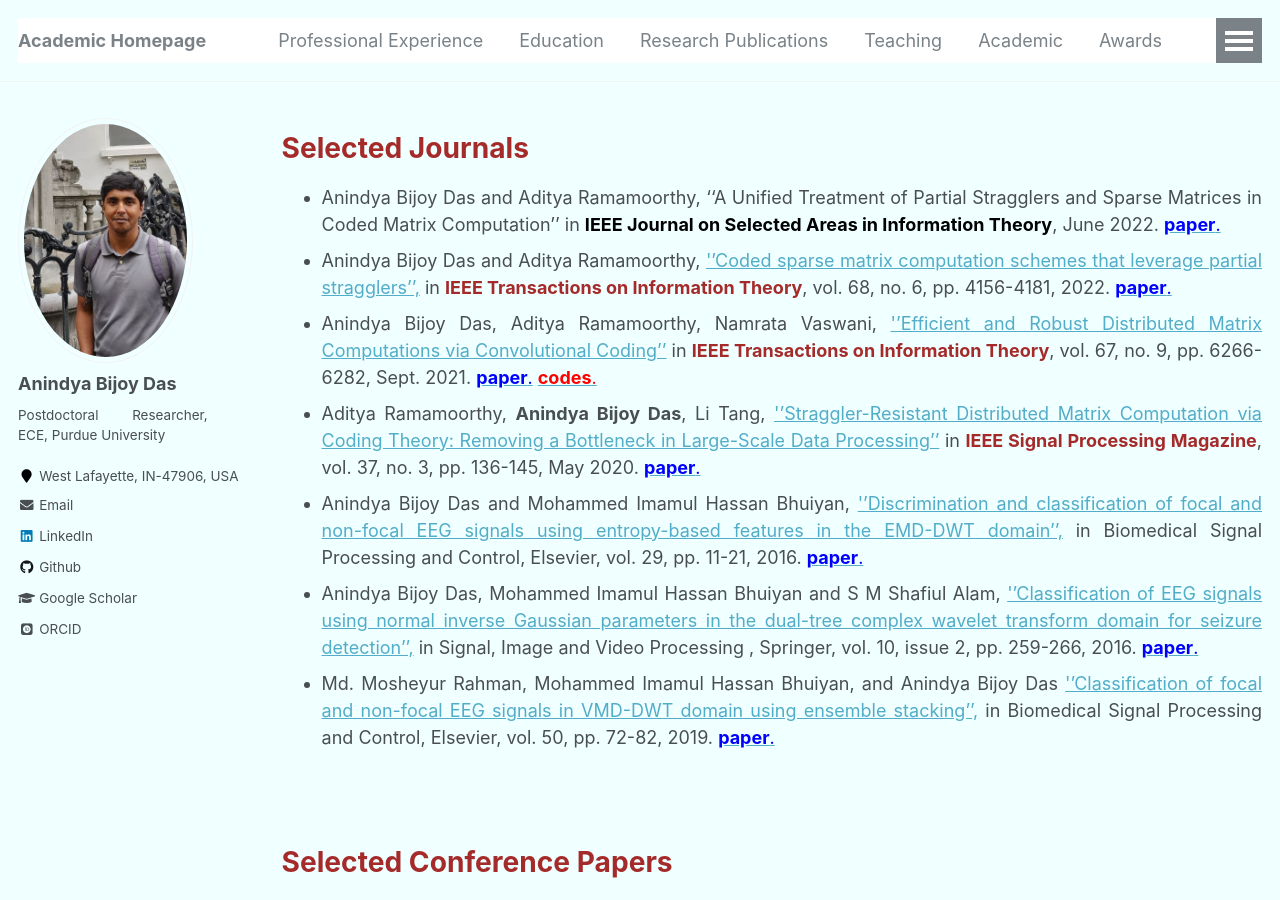
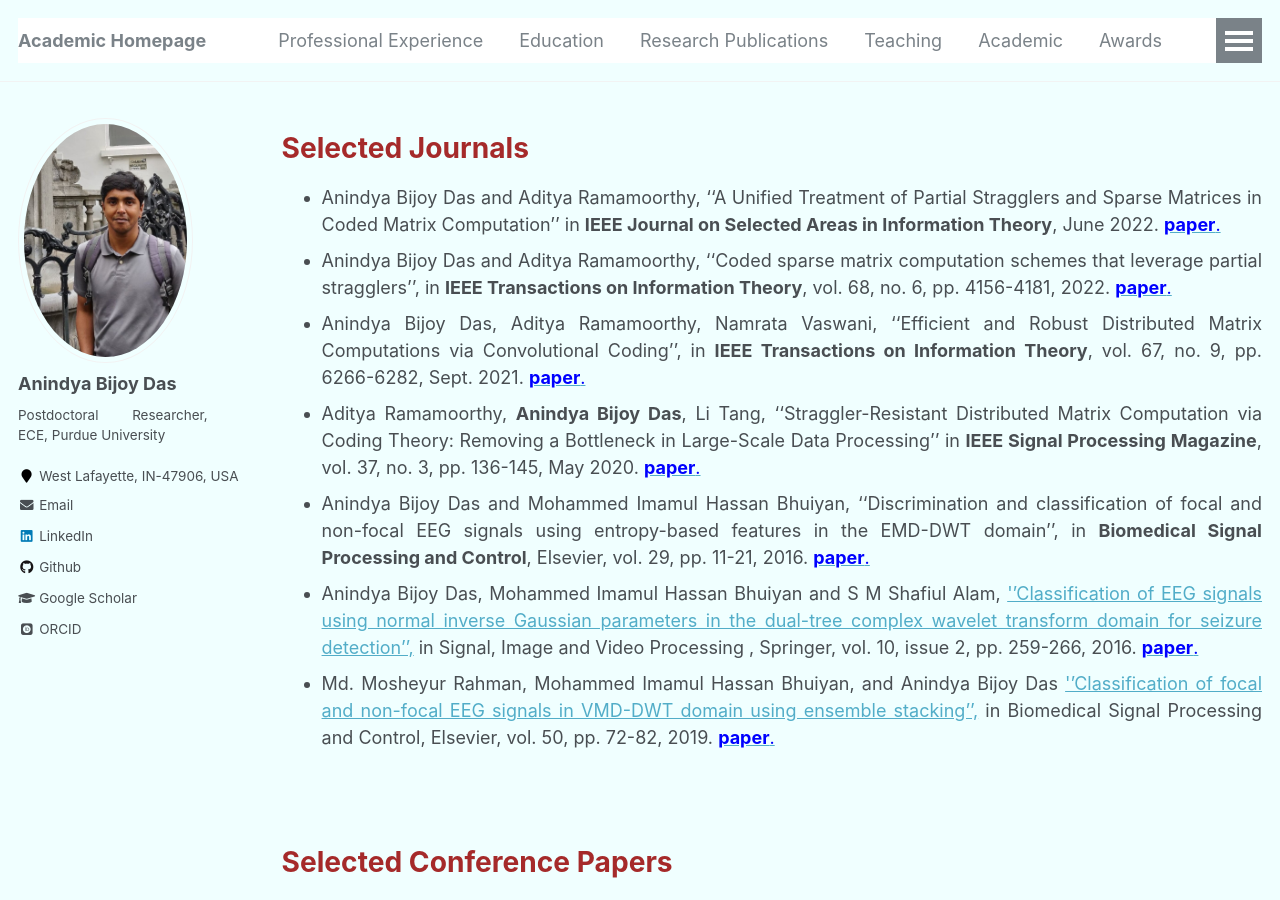
Before and after one commit to anindyabijoydas/portfolio, a Jekyll site: the page built from _pages/research.md, in a window 1280 px wide and 900 px high. Built offline with Jekyll 4.4.1, drawn with Linux system fonts in a browser that asks for light colours; some web fonts are replaced.

Commit message:
Update research.md

```diff
--- a/_pages/research.md
+++ b/_pages/research.md
@@ -18,11 +18,11 @@ redirect_from:
 
 <span style="color:brown">**Selected Journals**</span>
 ======
-   * Anindya Bijoy Das and Aditya Ramamoorthy, ''A Unified Treatment of Partial Stragglers and Sparse Matrices in Coded Matrix Computation'' in <span style="color:black">**IEEE Journal on Selected Areas in Information Theory**</span>, June 2022. [<span style="color:blue">**paper**.</span>](https://ieeexplore.ieee.org/document/9810006)
-   * Anindya Bijoy Das and Aditya Ramamoorthy, [''Coded sparse matrix computation schemes that leverage partial stragglers'',](https://ieeexplore.ieee.org/document/9717254) in <span style="color:brown">**IEEE Transactions on Information Theory**</span>, vol. 68, no. 6, pp. 4156-4181, 2022. [<span style="color:blue">**paper**.</span>](https://www.dropbox.com/s/v9sh9ozqe37afw6/coded_sp.pdf?dl=0)
-   * Anindya Bijoy Das, Aditya Ramamoorthy, Namrata Vaswani, [''Efficient and Robust Distributed Matrix Computations via Convolutional Coding''](https://ieeexplore.ieee.org/abstract/document/9478901) in <span style="color:brown">**IEEE Transactions on Information Theory**</span>, vol. 67, no. 9, pp. 6266-6282, Sept. 2021. [<span style="color:blue">**paper**.</span>](https://www.dropbox.com/s/jor6hn9lkdba62c/ittrans.pdf?dl=0) [<span style="color:red">**codes**.</span>](https://github.com/anindyabijoydas/StragglerMitigateConvCodes)
-   * Aditya Ramamoorthy, **Anindya Bijoy Das**, Li Tang, [''Straggler-Resistant Distributed Matrix Computation via Coding Theory: Removing a Bottleneck in Large-Scale Data Processing''](https://ieeexplore.ieee.org/abstract/document/9084368) in <span style="color:brown">**IEEE Signal Processing Magazine**</span>, vol. 37, no. 3, pp. 136-145, May 2020. [<span style="color:blue">**paper**.</span>](https://www.dropbox.com/s/48di7uhogpsv49k/spmag.pdf?dl=0)
-   * Anindya Bijoy Das and Mohammed Imamul Hassan Bhuiyan, [''Discrimination and classification of focal and non-focal EEG signals using entropy-based features in the EMD-DWT domain'',](https://www.sciencedirect.com/science/article/abs/pii/S1746809416300465) in Biomedical Signal Processing and Control, Elsevier, vol. 29, pp. 11-21, 2016. [<span style="color:blue">**paper**.</span>](https://www.dropbox.com/s/4efk5c1zl29q6we/bspc2016.pdf?dl=0)
+   * Anindya Bijoy Das and Aditya Ramamoorthy, ''A Unified Treatment of Partial Stragglers and Sparse Matrices in Coded Matrix Computation'' in **IEEE Journal on Selected Areas in Information Theory**, June 2022. [<span style="color:blue">**paper**.</span>](https://ieeexplore.ieee.org/document/9810006)
+   * Anindya Bijoy Das and Aditya Ramamoorthy, ''Coded sparse matrix computation schemes that leverage partial stragglers'', in **IEEE Transactions on Information Theory**, vol. 68, no. 6, pp. 4156-4181, 2022. [<span style="color:blue">**paper**.</span>](https://ieeexplore.ieee.org/document/9717254)
+   * Anindya Bijoy Das, Aditya Ramamoorthy, Namrata Vaswani, ''Efficient and Robust Distributed Matrix Computations via Convolutional Coding'', in **IEEE Transactions on Information Theory**, vol. 67, no. 9, pp. 6266-6282, Sept. 2021. [<span style="color:blue">**paper**.</span>](https://ieeexplore.ieee.org/abstract/document/9478901)
+   * Aditya Ramamoorthy, **Anindya Bijoy Das**, Li Tang, ''Straggler-Resistant Distributed Matrix Computation via Coding Theory: Removing a Bottleneck in Large-Scale Data Processing'' in **IEEE Signal Processing Magazine**, vol. 37, no. 3, pp. 136-145, May 2020. [<span style="color:blue">**paper**.</span>](https://ieeexplore.ieee.org/abstract/document/9084368)
+   * Anindya Bijoy Das and Mohammed Imamul Hassan Bhuiyan, ''Discrimination and classification of focal and non-focal EEG signals using entropy-based features in the EMD-DWT domain'', in **Biomedical Signal Processing and Control**, Elsevier, vol. 29, pp. 11-21, 2016. [<span style="color:blue">**paper**.</span>](https://www.sciencedirect.com/science/article/abs/pii/S1746809416300465)
    * Anindya Bijoy Das, Mohammed Imamul Hassan Bhuiyan and S M Shafiul Alam, [''Classification of EEG signals using normal inverse Gaussian parameters in the dual-tree complex wavelet transform domain for seizure detection'',](https://link.springer.com/article/10.1007%2Fs11760-014-0736-2) in Signal, Image and Video Processing , Springer, vol. 10, issue 2, pp. 259-266, 2016. [<span style="color:blue">**paper**.</span>](https://www.dropbox.com/s/8np8rlffnsqalu9/sivp.pdf?dl=0)
    * Md. Mosheyur Rahman, Mohammed Imamul Hassan Bhuiyan, and Anindya Bijoy Das [''Classification of focal and non-focal EEG signals in VMD-DWT domain using ensemble stacking'',](https://www.sciencedirect.com/science/article/abs/pii/S1746809419300126) in Biomedical Signal Processing and Control, Elsevier, vol. 50, pp. 72-82, 2019. [<span style="color:blue">**paper**.</span>](https://www.dropbox.com/s/lopr5cq523l9ibw/bspc.pdf?dl=0)
 
```
